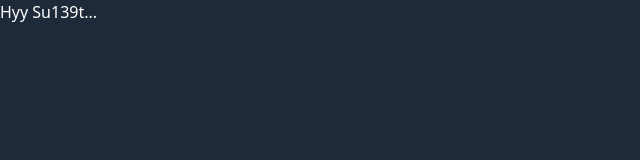
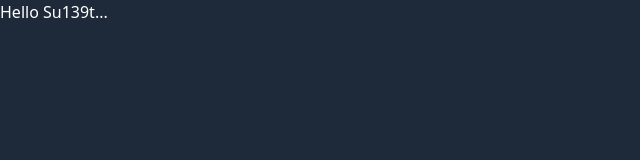
Before and after one commit to su139t/recipes_prj, a React (Vite) app: page / in a window 1280 px wide. Shown: the top 160 px of the page, without its empty margins (0-640 px from the left). Built offline with nearby package versions, Linux system fonts and the light colour scheme.

Commit message:
changes in app file for testing

```diff
--- a/src/App.jsx
+++ b/src/App.jsx
@@ -2,7 +2,7 @@ function App() {
   return (
     <>
       <div className="h-200 w-full bg-gray-800 text-white">
-        <h1>Hyy Su139t...</h1>
+        <h1>Hello Su139t...</h1>
       </div>
     </>
   );
```
